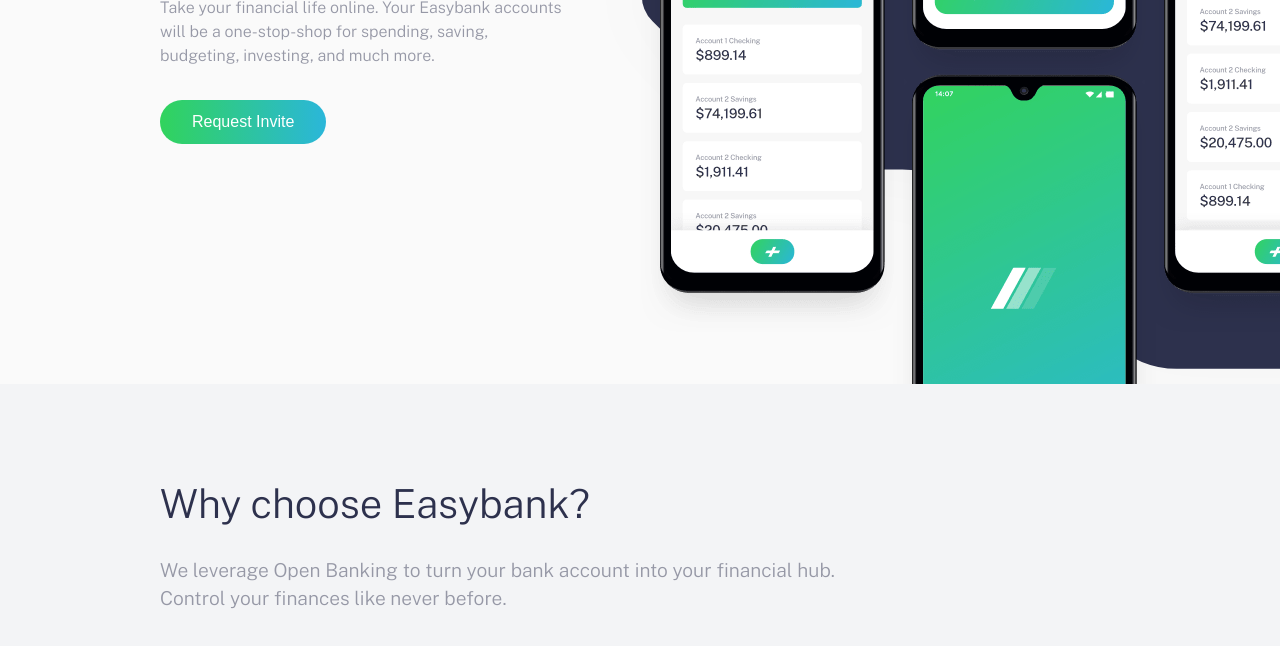
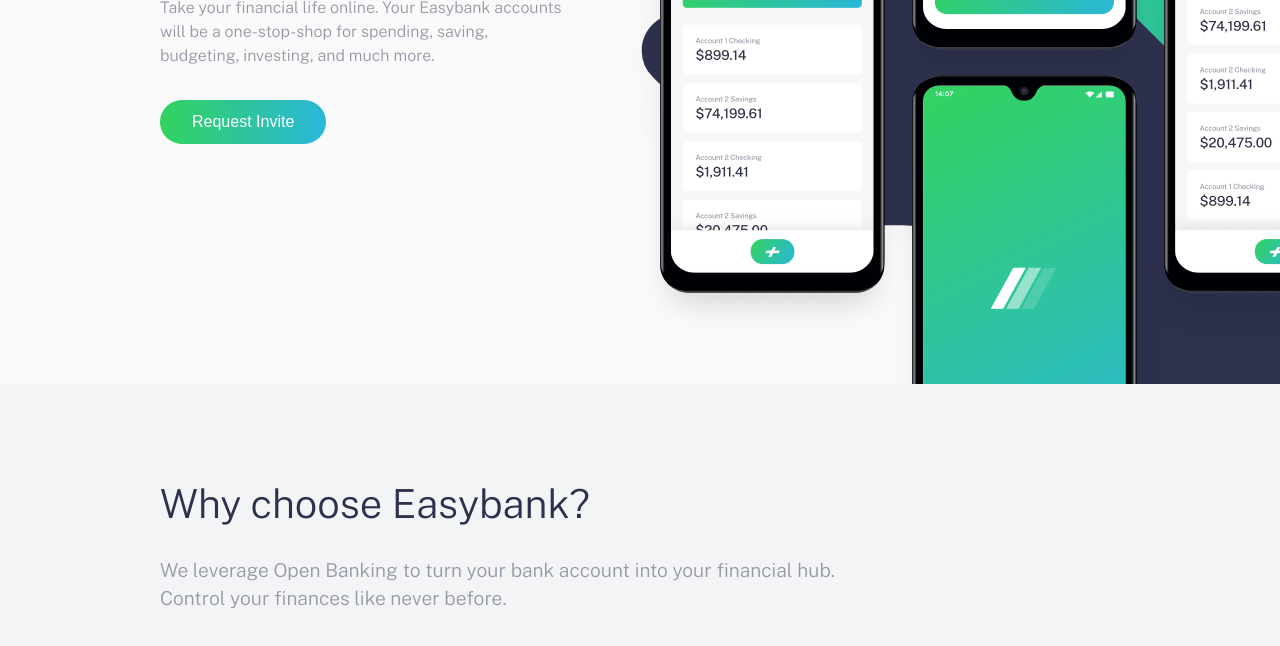
Before and after one commit to Olaitan01/easybank-landing-page, a plain HTML site: page index.html in a window 1280 px wide. Shown: the part 361-1007 px from the top of the page. Drawn offline with nearby package versions, Linux system fonts and the light colour scheme.

Commit message:
updated hero img

```diff
--- a/sass/_header.scss
+++ b/sass/_header.scss
@@ -57,7 +57,7 @@
   &__hero {
     background-color: $very-Light-Gray;
     background-image: url(/images/bg-intro-desktop.svg);
-    background-position: 450% 80%;
+    background-position: 450% 60%;
     background-repeat: no-repeat;
     background-size: 90%;
     position: relative;
@@ -79,8 +79,9 @@
       position: absolute;
       right: -8em;
       top: -7em;
+
       animation: mb-mockup 1s ease-in-out;
-
+      z-index: 0;
     }
     &-header,
     &-paragraph {
```
Also changed, not shown: sass/style.css, 1 other file.
